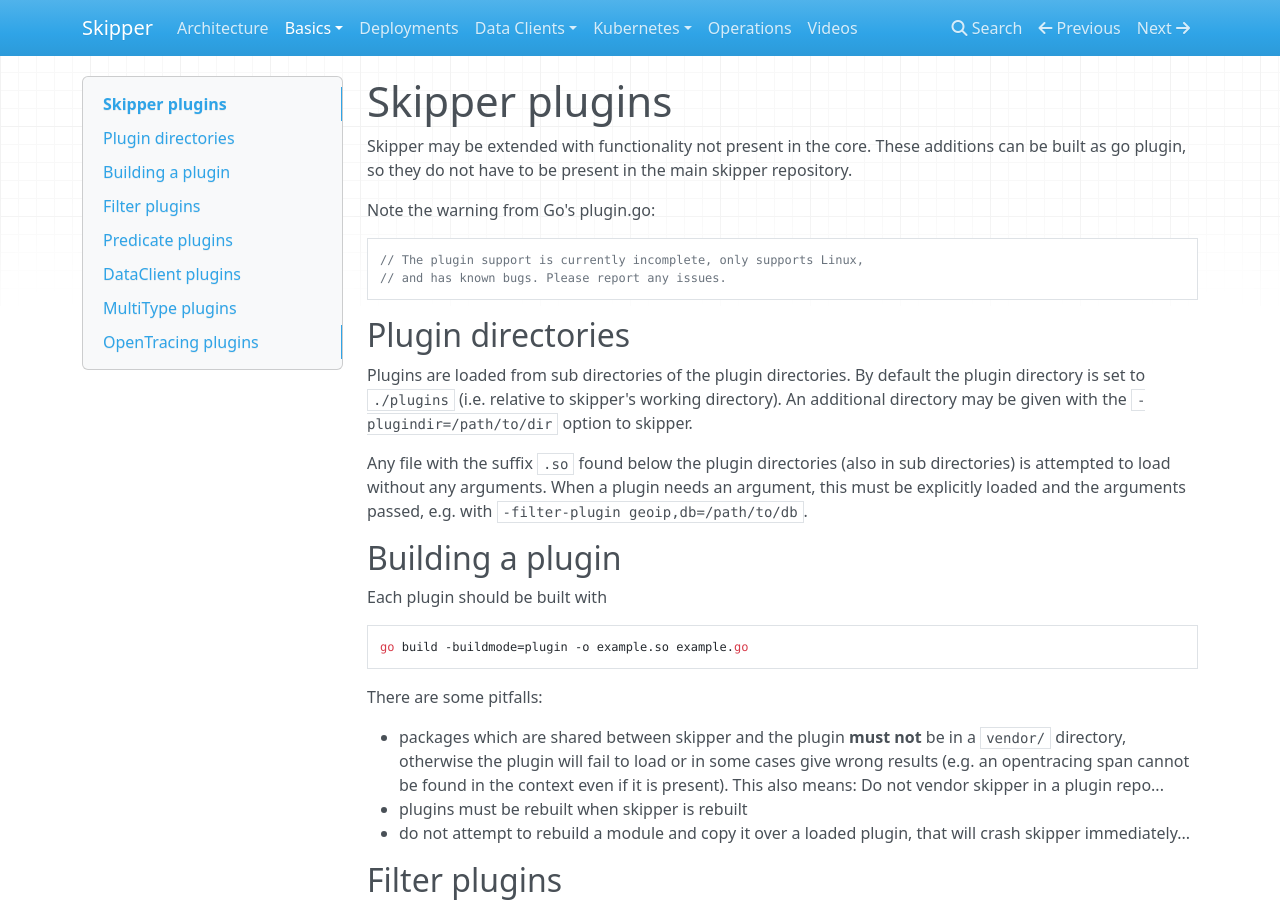
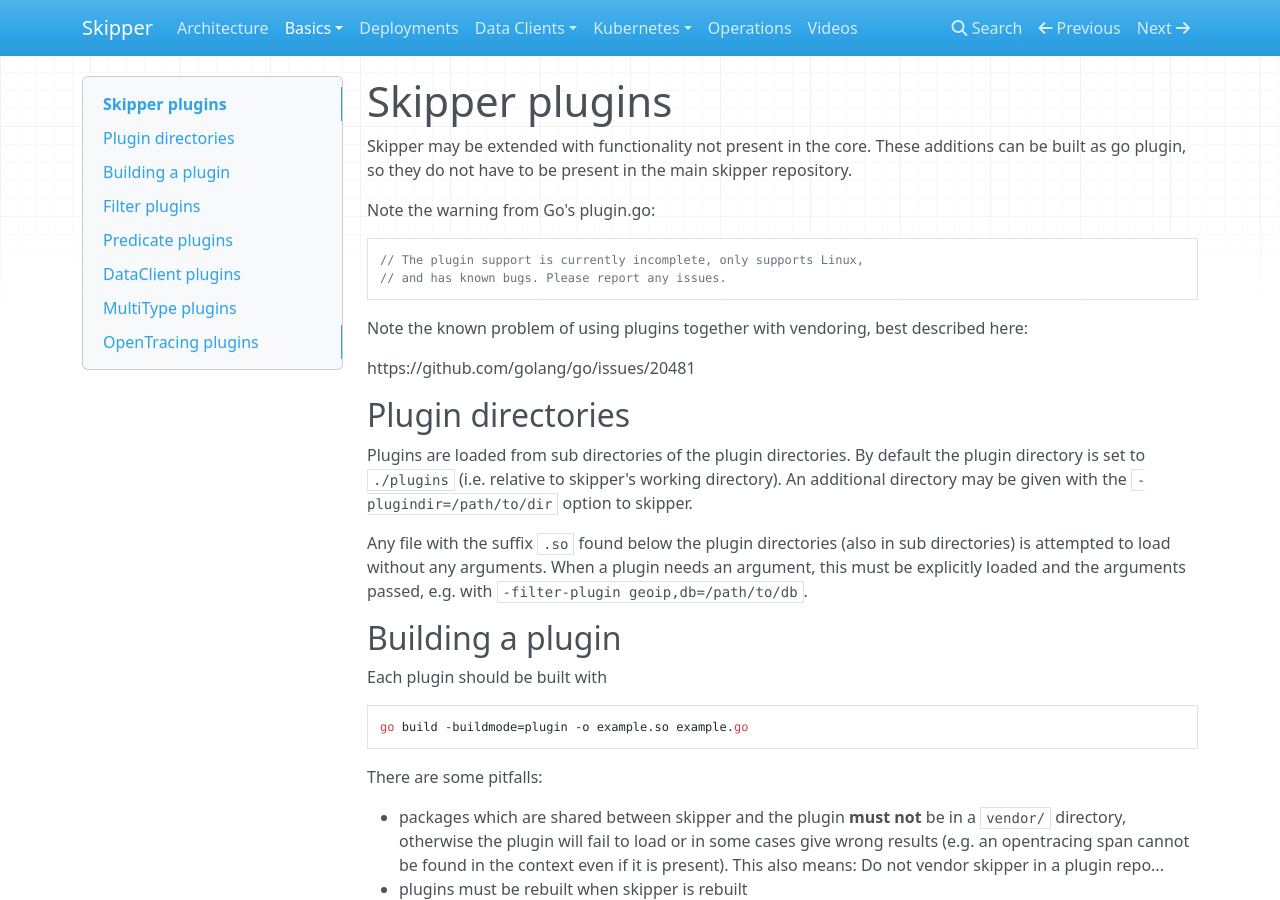
Before and after one commit to zalando/skipper, an MkDocs documentation site: the page built from docs/plugins.md, in a window 1280 px wide and 900 px high. Built offline with MkDocs 1.6.1, drawn with Linux system fonts in a browser that asks for light colours; nearby versions of some CDN libraries; old or Windows-style settings are respelled for this version of MkDocs.

Commit message:
add reference in the documentation to the problem of plugins and vendoring

```diff
--- a/docs/plugins.md
+++ b/docs/plugins.md
@@ -8,6 +8,11 @@
 
     // The plugin support is currently incomplete, only supports Linux,
     // and has known bugs. Please report any issues.
+
+Note the known problem of using plugins together with vendoring, best
+described here:
+
+https://github.com/golang/go/issues/20481
 
 ## Plugin directories
 
```
